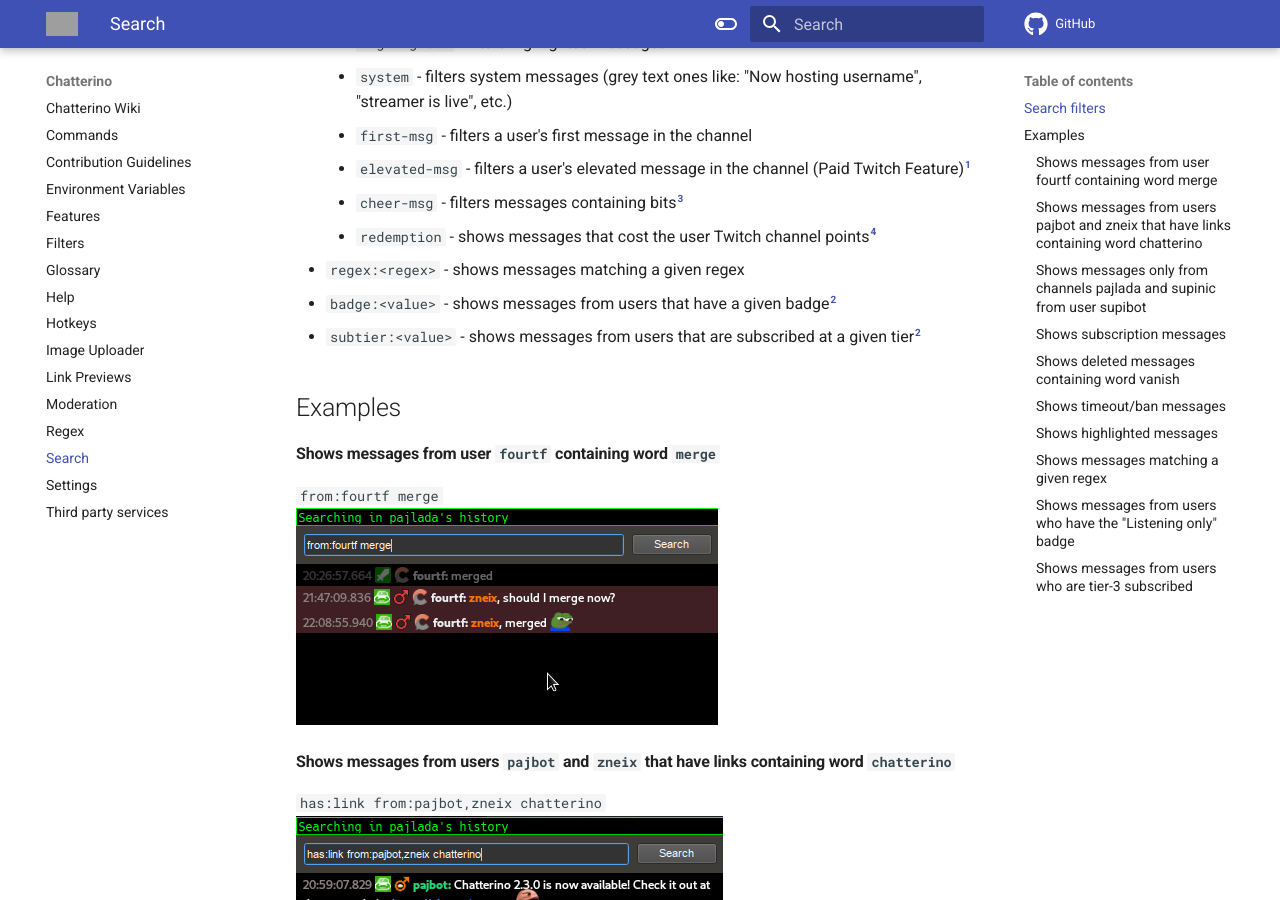
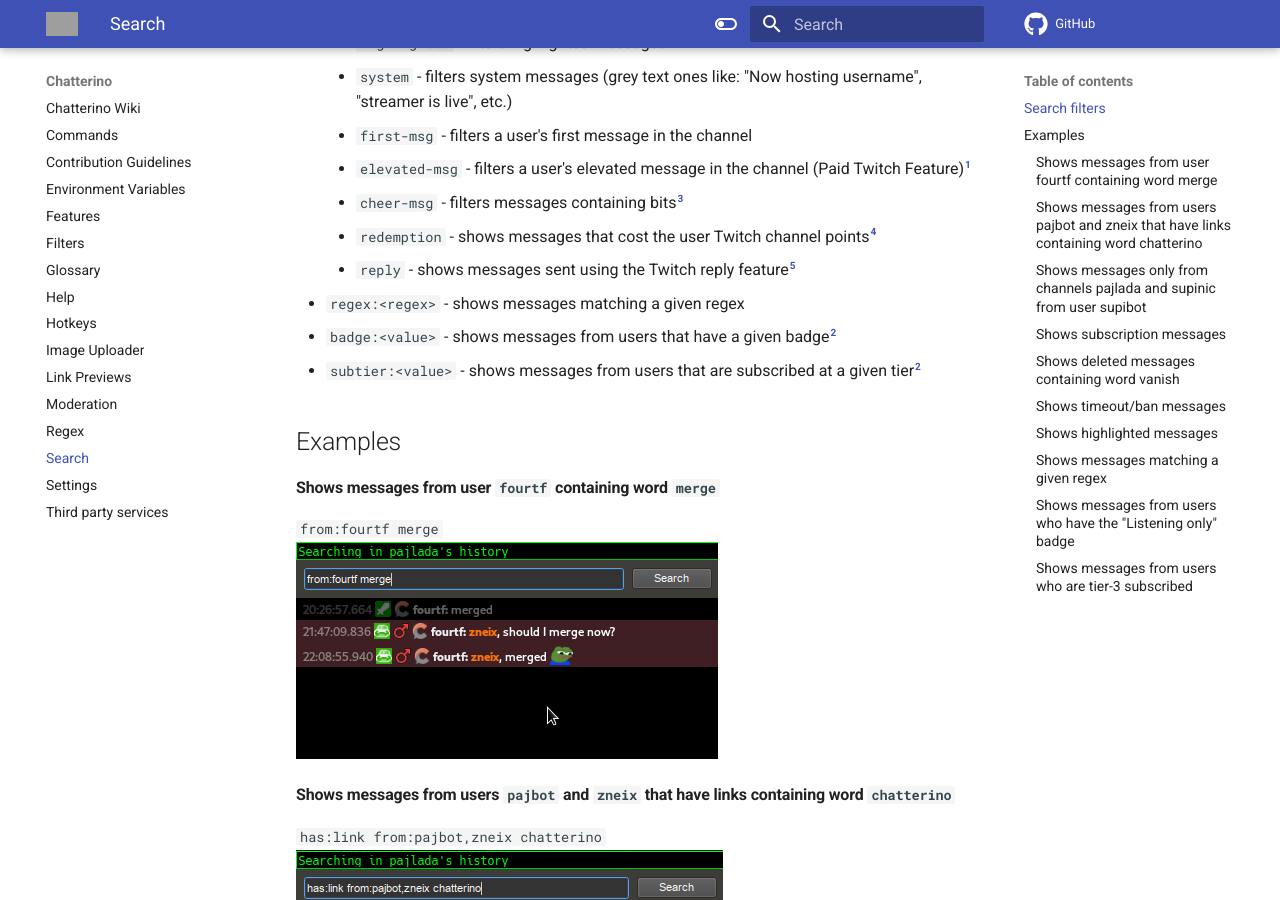
Before and after one commit to Chatterino/wiki, an MkDocs documentation site: the page built from docs/Search.md, in a window 1280 px wide and 900 px high, scrolled down 730 px. Built offline with MkDocs 1.6.1 and Material for MkDocs 9.7.7, drawn with Linux system fonts in a browser that asks for light colours; comment, search, counter and statistics services are not loaded; some of the changed text lies outside the part shown; grey boxes are pictures that could not be loaded.

Commit message:
Add `is:reply` docs (#249)
Co-authored-by: Rasmus Karlsson <rasmus.karlsson@pajlada.com>

```diff
--- a/docs/Search.md
+++ b/docs/Search.md
@@ -22,6 +22,7 @@
     - `elevated-msg` - filters a user's elevated message in the channel (Paid Twitch Feature)[^1]
     - `cheer-msg` - filters messages containing bits[^3]
     - `redemption` - shows messages that cost the user Twitch channel points[^4]
+    - `reply` - shows messages sent using the Twitch reply feature[^5]
 - `regex:<regex>` - shows messages matching a given regex
 - `badge:<value>` - shows messages from users that have a given badge[^2]
 - `subtier:<value>` - shows messages from users that are subscribed at a given tier[^2]
@@ -72,5 +73,6 @@
 [^2]: Available since [nightly][nightly] [bfcc9ff](https://github.com/Chatterino/chatterino2/commit/bfcc9ff7a4f042f02b1780b9f506831c0ac2b284)
 [^3]: Available since [nightly][nightly] [dd6cb80](https://github.com/Chatterino/chatterino2/commit/dd6cb80ab945a4f0a40da9da8de83eea2de1ce08)
 [^4]: Available since [nightly][nightly] [1e6e18f](https://github.com/Chatterino/chatterino2/commit/1e6e18f53aa69335b69bc0adcc555a1a797b5947)
+[^5]: Available since [nightly][nightly] [ac7baf4](https://github.com/Chatterino/chatterino2/commit/ac7baf40736a9ff60b2a07d0310393f3aa33e610)
 
 [nightly]: ../Help/#what-is-nightly-and-how-to-use-install-it
```
